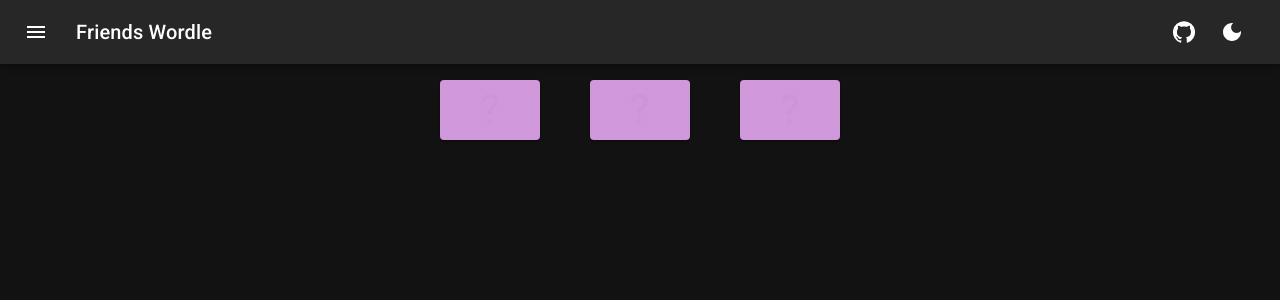
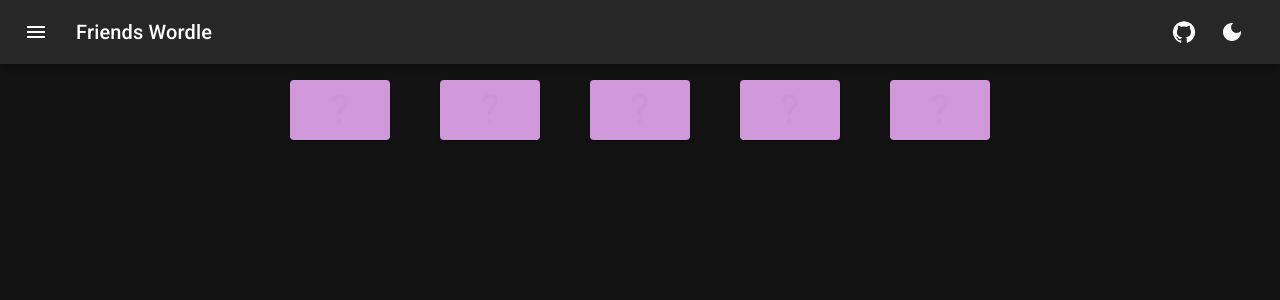
Before and after one commit to danieljmann96/friends-wordle, a React app: page / in a window 1280 px wide. Shown: the top 300 px of the page. Built offline with nearby package versions, Linux system fonts and the light colour scheme.

Commit message:
re enable random words

```diff
--- a/src/providers/WordProvider.tsx
+++ b/src/providers/WordProvider.tsx
@@ -7,11 +7,10 @@ import React, {
 } from 'react';
 import { useSnackbar } from 'notistack';
 import { alphabet, NUMBER_OF_GUESSES } from '../constants';
-//import { characters } from '../constants/characters';
+import { characters } from '../constants/characters';
 import { ContextProviderProps, Letter, LetterStatus } from 'types';
 
-// eslint-disable-next-line
-const wordToUse = 'TAG'; //characters[Math.floor(Math.random() * characters.length)];
+const wordToUse = characters[Math.floor(Math.random() * characters.length)];
 
 interface WordContextState {
   activeRow: Letter[];
```
